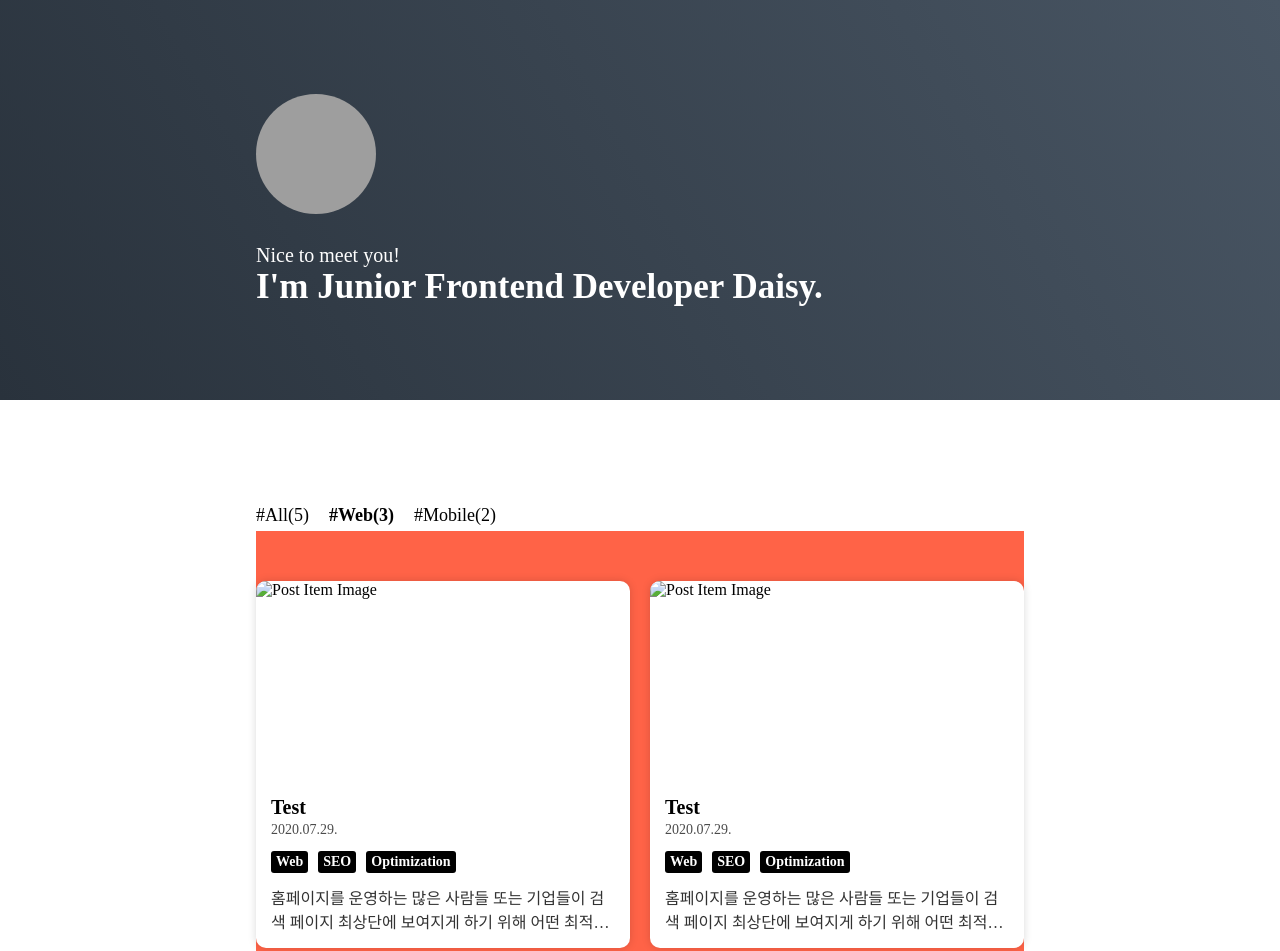
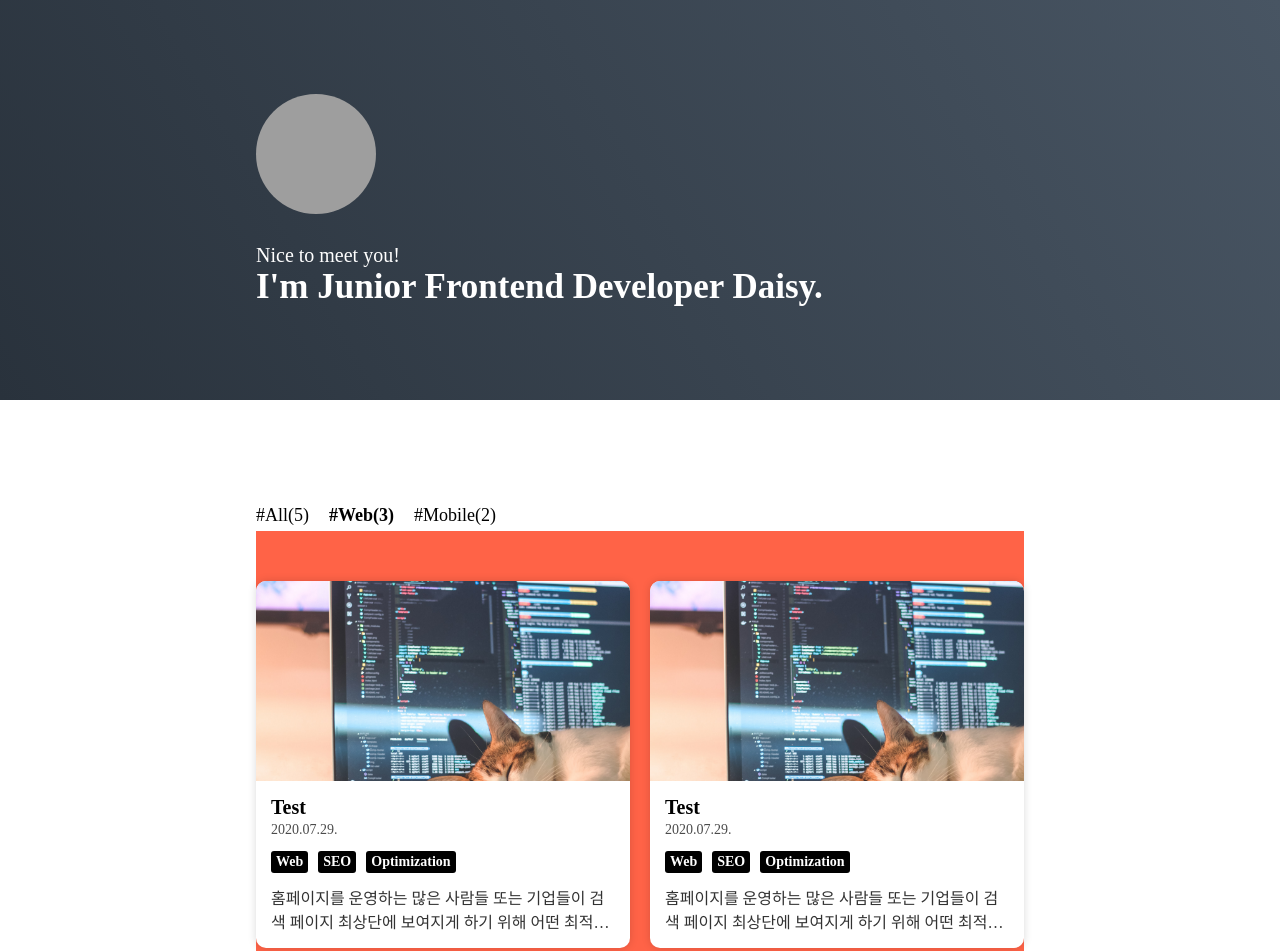
Before and after one commit to ddaisylee/daisylee.blog, a Gatsby site: page / in a window 1280 px wide. Shown: the top 951 px of the page. Built offline with nearby package versions, Linux system fonts and the light colour scheme; Gatsby itself is replaced by a stand-in of ours; grey boxes are pictures that could not be loaded; a web font is replaced by a local one.

Commit message:
Feature: PostItem 컴포넌트에  gatsbyImage 적용

```diff
--- a/src/components/Main/PostItem.tsx
+++ b/src/components/Main/PostItem.tsx
@@ -2,6 +2,8 @@ import React, {FunctionComponent} from 'react';
 import styled from '@emotion/styled';
 import {Link} from 'gatsby';
 import {PostFrontmatterType} from 'types/PostItem.types'
+import {GatsbyImage} from 'gatsby-plugin-image';
+
 
 //PostItem이 받아오는 props: 제목, 날짜, 카테고리, 요약, 썸네일, 링크
 type PostItemProps = PostFrontmatterType & {link: string}
@@ -21,7 +23,7 @@ background-color: #ffffff;
 `
 
 //추가 학습이 필요한 CSS 속성 또는 속성값: object-fit
-const ThumbnailImage = styled.img`
+const ThumbnailImage = styled(GatsbyImage)`
   width: 100%;
   height: 200px;
   border-radius: 10px 10px 0 0;
@@ -93,12 +95,12 @@ const PostItem:FunctionComponent<PostItemProps> = function({
     date,
     categories,
     summary,
-    thumbnail: {publicURL},
+    thumbnail: {childImageSharp: {gatsbyImageData}},
     link
 }){
     return(
     <PostItemWrapper to={link}>
-        <ThumbnailImage src={publicURL} alt="Post Item Image"/>
+        <ThumbnailImage image={gatsbyImageData} alt= "Post Item Image" />
         <PostItemContent>
             <Title>{title}</Title>
             <Date>{date}</Date>
```
